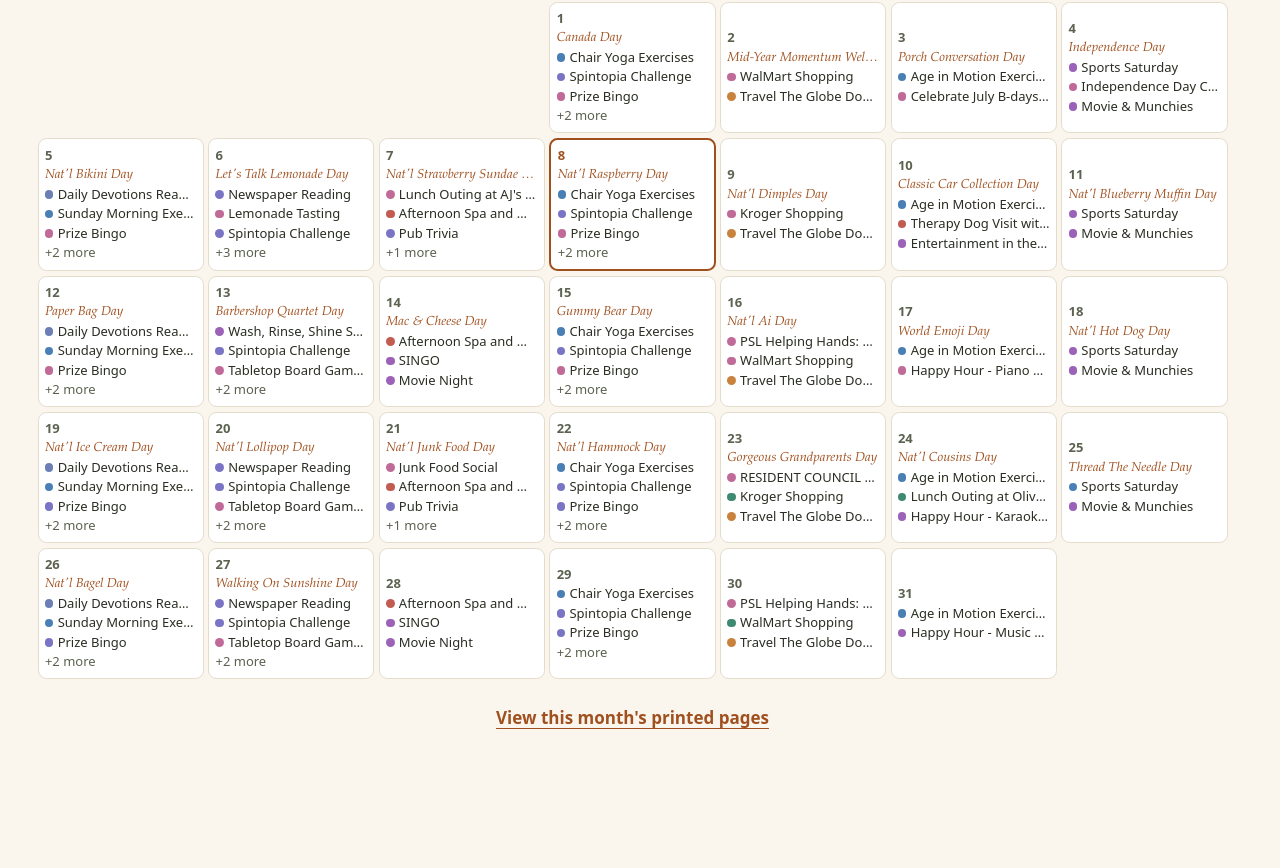
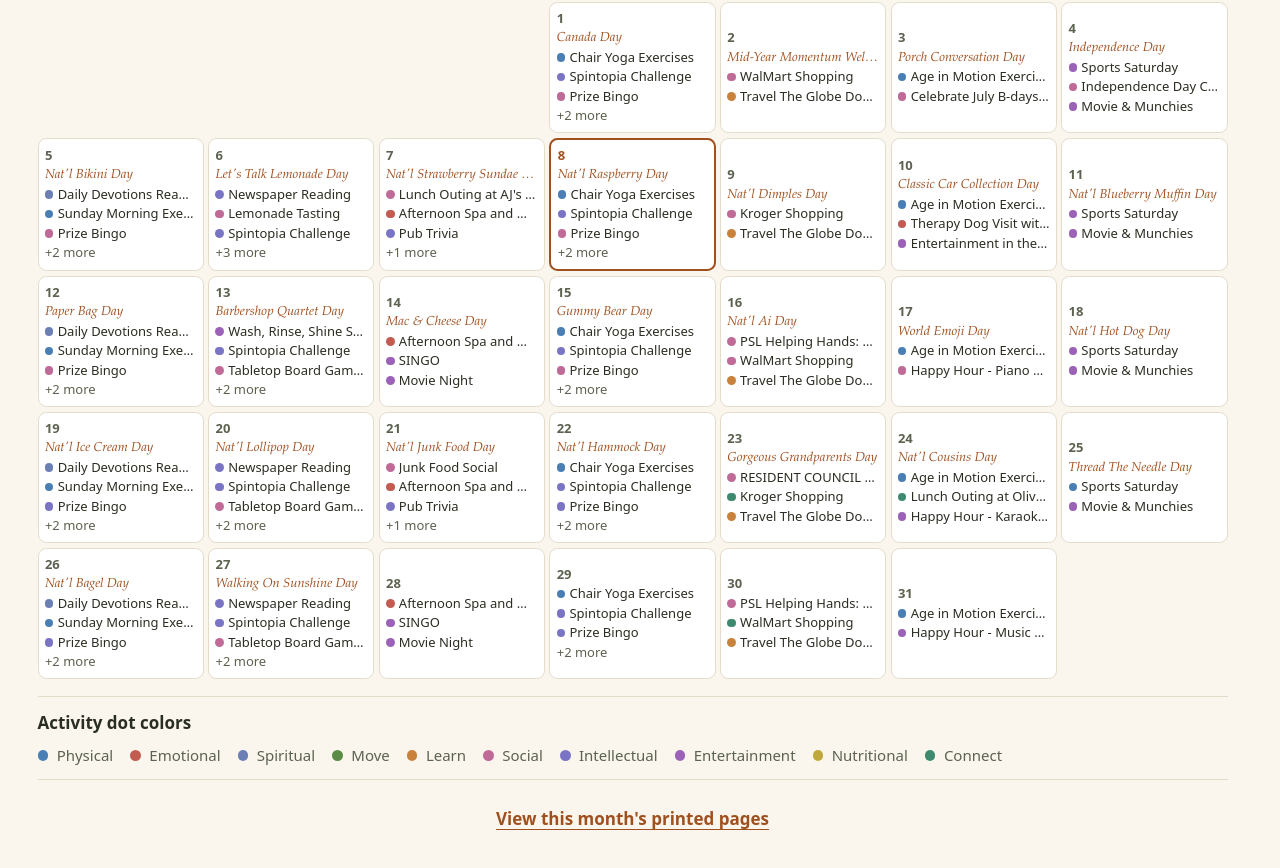
Before and after one commit to dillo/magnolia-companion, a Next.js app: page /calendar in a window 1280 px wide. Shown: the part 280-1148 px from the top of the page. Before the commit the page ends 1078 px from the top, so only its background shows below. Built offline with nearby package versions, Linux system fonts and the light colour scheme.

Commit message:
Clarify calendar activity dimensions

```diff
--- a/components/CalendarClient.tsx
+++ b/components/CalendarClient.tsx
@@ -88,9 +88,13 @@ export default function CalendarClient({ months }: { months: ActivityMonth[] })
                 <div className="truncate font-display italic text-copper">{day.theme}</div>
               )}
               {specials.slice(0, 3).map((e, j) => {
-                const dim = filter !== "all" && e.dimension !== filter;
+                const filtered = filter !== "all";
+                const dim = filtered && e.dimension !== filter;
+                const highlighted = filtered && e.dimension === filter;
                 return (
-                  <div key={j} className={`flex items-center gap-1 truncate ${dim ? "opacity-20" : ""}`}>
+                  <div key={j} className={`flex items-center gap-1 truncate ${
+                    dim ? "opacity-20" : highlighted ? "font-semibold text-ink" : ""
+                  }`}>
                     {e.dimension && (
                       <span className="h-2 w-2 shrink-0 rounded-full"
                         style={{ background: DIMENSION_META[e.dimension].dot }} />
@@ -104,6 +108,17 @@ export default function CalendarClient({ months }: { months: ActivityMonth[] })
           );
         })}
       </div>
+      <section aria-label="Activity dimension legend" className="mt-4 hidden border-y border-hairline py-3 md:block">
+        <h2 className="mb-2 font-semibold">Activity dot colors</h2>
+        <div className="flex flex-wrap gap-x-4 gap-y-2 text-[15px] text-moss">
+          {DIMENSIONS.map((d) => (
+            <div key={d} className="flex items-center gap-2">
+              <span className="h-2.5 w-2.5 shrink-0 rounded-full" style={{ background: DIMENSION_META[d].dot }} />
+              <span>{DIMENSION_META[d].label}</span>
+            </div>
+          ))}
+        </div>
+      </section>
 
       {/* Agenda list: phones */}
       <div className="divide-y divide-hairline border-y border-hairline md:hidden">
```
